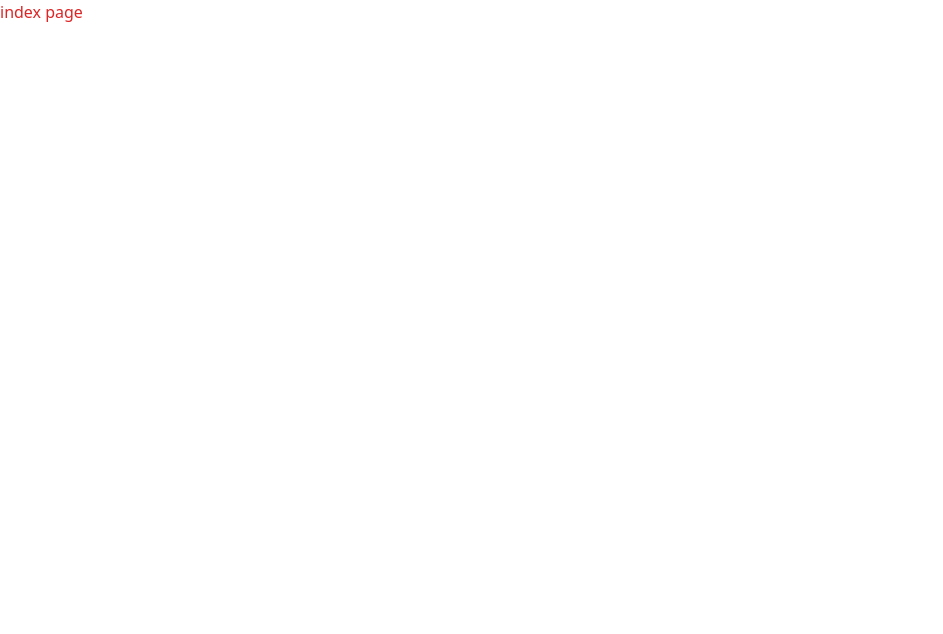
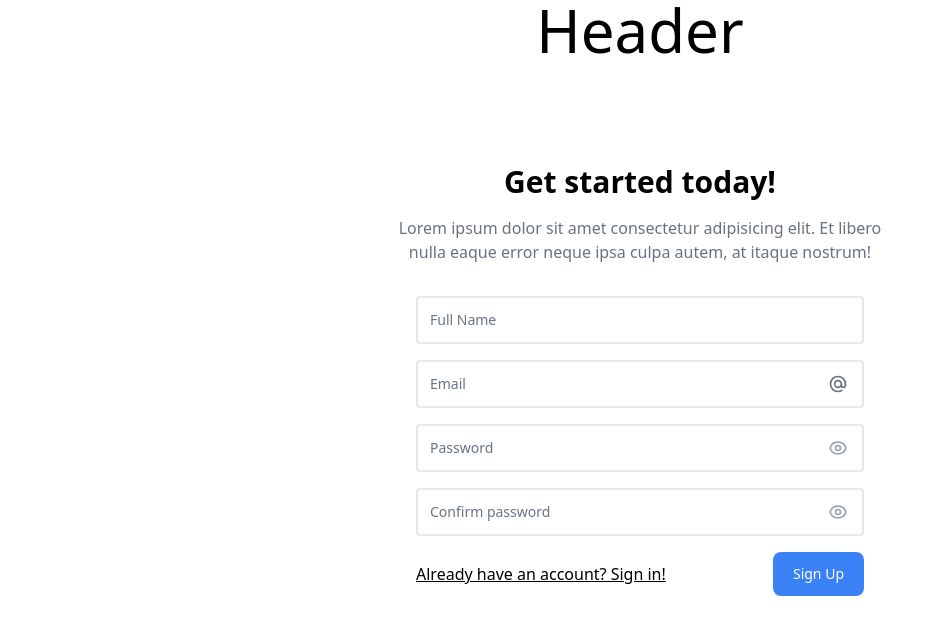
Before and after one commit to scalaure/scalaure, a Next.js app in the folder packages/frontend/: page / in a window 1280 px wide. Shown: the top 634 px of the page, without its empty margins (0-943 px from the left). Built offline with nearby package versions, Linux system fonts and the light colour scheme.

Commit message:
feat: add basic components & signup form

```diff
--- /dev/null
+++ b/packages/frontend/components/Header.tsx
@@ -0,0 +1,3 @@
+export const Header = () => {
+  return <header className='text-center text-6xl mb-10 text-secondary'>Header</header>;
+};
--- /dev/null
+++ b/packages/frontend/components/SignUp.tsx
@@ -0,0 +1,96 @@
+import Link from 'next/link';
+import { FormControl } from './shared/FormControl';
+import type { FormEvent } from 'react';
+
+export const SignUp = () => {
+  const handleSubmit = (e: FormEvent<HTMLFormElement>) => {
+    e.preventDefault();
+    console.log('Form submited');
+  };
+
+  return (
+    <div className='max-w-screen-xl px-4 py-16 mx-auto sm:px-6 lg:px-8'>
+      <div className='max-w-lg mx-auto text-center'>
+        <h1 className='text-2xl font-bold sm:text-3xl'>Get started today!</h1>
+
+        <p className='mt-4 text-gray-500'>
+          Lorem ipsum dolor sit amet consectetur adipisicing elit. Et libero nulla eaque error neque ipsa culpa autem,
+          at itaque nostrum!
+        </p>
+      </div>
+
+      <form className='max-w-md mx-auto mt-8 mb-0 space-y-4' onSubmit={handleSubmit}>
+        <FormControl id='name' placeholder='Full Name' />
+        <FormControl id='email' placeholder='Email' type='email'>
+          <span className='absolute text-gray-500 -translate-y-1/2 pointer-events-none top-1/2 right-4'>
+            <svg
+              className='w-5 h-5'
+              xmlns='http://www.w3.org/2000/svg'
+              fill='none'
+              viewBox='0 0 24 24'
+              stroke='currentColor'
+            >
+              <path
+                strokeLinecap='round'
+                strokeLinejoin='round'
+                strokeWidth='2'
+                d='M16 12a4 4 0 10-8 0 4 4 0 008 0zm0 0v1.5a2.5 2.5 0 005 0V12a9 9 0 10-9 9m4.5-1.206a8.959 8.959 0 01-4.5 1.207'
+              />
+            </svg>
+          </span>
+        </FormControl>
+        <FormControl id='password' placeholder='Password' type='password'>
+          <span className='absolute text-gray-500 -translate-y-1/2 pointer-events-none top-1/2 right-4'>
+            <svg
+              xmlns='http://www.w3.org/2000/svg'
+              className='w-5 h-5 text-gray-400'
+              fill='none'
+              viewBox='0 0 24 24'
+              stroke='currentColor'
+            >
+              <path strokeLinecap='round' strokeLinejoin='round' strokeWidth='2' d='M15 12a3 3 0 11-6 0 3 3 0 016 0z' />
+              <path
+                strokeLinecap='round'
+                strokeLinejoin='round'
+                strokeWidth='2'
+                d='M2.458 12C3.732 7.943 7.523 5 12 5c4.478 0 8.268 2.943 9.542 7-1.274 4.057-5.064 7-9.542 7-4.477 0-8.268-2.943-9.542-7z'
+              />
+            </svg>
+          </span>
+        </FormControl>
+        <FormControl id='passwordRepeat' placeholder='Confirm password' type='password'>
+          <span className='absolute text-gray-500 -translate-y-1/2 pointer-events-none top-1/2 right-4'>
+            <svg
+              xmlns='http://www.w3.org/2000/svg'
+              className='w-5 h-5 text-gray-400'
+              fill='none'
+              viewBox='0 0 24 24'
+              stroke='currentColor'
+            >
+              <path strokeLinecap='round' strokeLinejoin='round' strokeWidth='2' d='M15 12a3 3 0 11-6 0 3 3 0 016 0z' />
+              <path
+                strokeLinecap='round'
+                strokeLinejoin='round'
+                strokeWidth='2'
+                d='M2.458 12C3.732 7.943 7.523 5 12 5c4.478 0 8.268 2.943 9.542 7-1.274 4.057-5.064 7-9.542 7-4.477 0-8.268-2.943-9.542-7z'
+              />
+            </svg>
+          </span>
+        </FormControl>
+
+        <div className='flex items-center justify-between'>
+          <Link href='/register'>
+            <a className='underline'>Already have an account? Sign in!</a>
+          </Link>
+
+          <button
+            type='submit'
+            className='inline-block px-5 py-3 ml-3 text-sm font-medium text-white bg-blue-500 rounded-lg'
+          >
+            Sign Up
+          </button>
+        </div>
+      </form>
+    </div>
+  );
+};
--- /dev/null
+++ b/packages/frontend/components/page-components/IndexPageComponent.tsx
@@ -0,0 +1,11 @@
+import { Header } from 'components/Header';
+import { SignUp } from 'components/SignUp';
+
+export const IndexPageComponent = () => {
+  return (
+    <>
+      <Header />
+      <SignUp />
+    </>
+  );
+};
--- /dev/null
+++ b/packages/frontend/components/shared/FormControl.tsx
@@ -0,0 +1,26 @@
+import type { ReactNode } from 'react';
+
+interface Props {
+  readonly children?: ReactNode;
+  readonly id: string;
+  readonly placeholder: string;
+  readonly type?: string;
+}
+
+export const FormControl = ({ children, id, placeholder, type = 'text' }: Props) => {
+  return (
+    <div className='relative'>
+      <label className='sr-only' htmlFor={id}>
+        {placeholder}
+      </label>
+
+      <input
+        className='w-full py-3 pl-3 pr-12 text-sm border-2 border-gray-200 rounded'
+        id={id}
+        type={type}
+        placeholder={placeholder}
+      />
+      {children}
+    </div>
+  );
+};
--- a/packages/frontend/package.json
+++ b/packages/frontend/package.json
@@ -10,6 +10,7 @@
   },
   "dependencies": {
     "@scalaure/common": "0.0.1",
+    "@tailwindcss/forms": "^0.5.2",
     "clsx": "^1.2.1",
     "next": "12.2.4",
     "react": "18.2.0",
--- /dev/null
+++ b/packages/frontend/pages/_document.tsx
@@ -0,0 +1,13 @@
+import { Html, Head, Main, NextScript } from 'next/document';
+
+export default function Document() {
+  return (
+    <Html lang='en'>
+      <Head />
+      <body>
+        <Main />
+        <NextScript />
+      </body>
+    </Html>
+  );
+}
--- a/packages/frontend/pages/index.tsx
+++ b/packages/frontend/pages/index.tsx
@@ -1,3 +1,5 @@
+import { IndexPageComponent } from 'components/page-components/IndexPageComponent';
+
 export default function IndexPage() {
-  return <span className='text-red-600'>index page</span>;
+  return <IndexPageComponent />;
 }
--- a/packages/frontend/tailwind.config.js
+++ b/packages/frontend/tailwind.config.js
@@ -4,5 +4,5 @@ module.exports = {
   theme: {
     extend: {}
   },
-  plugins: []
+  plugins: [require('@tailwindcss/forms')]
 };
--- a/packages/frontend/tsconfig.json
+++ b/packages/frontend/tsconfig.json
@@ -11,7 +11,7 @@
     "incremental": true,
     "baseUrl": ".",
     "composite": true,
-    "noEmit": true,
+    "noEmit": false,
     "strict": true
   },
   "include": ["next-env.d.ts", "**/*.ts", "**/*.tsx"],
```
Also changed, not shown: 2 other files (tests, documents, lock files or other folders).
